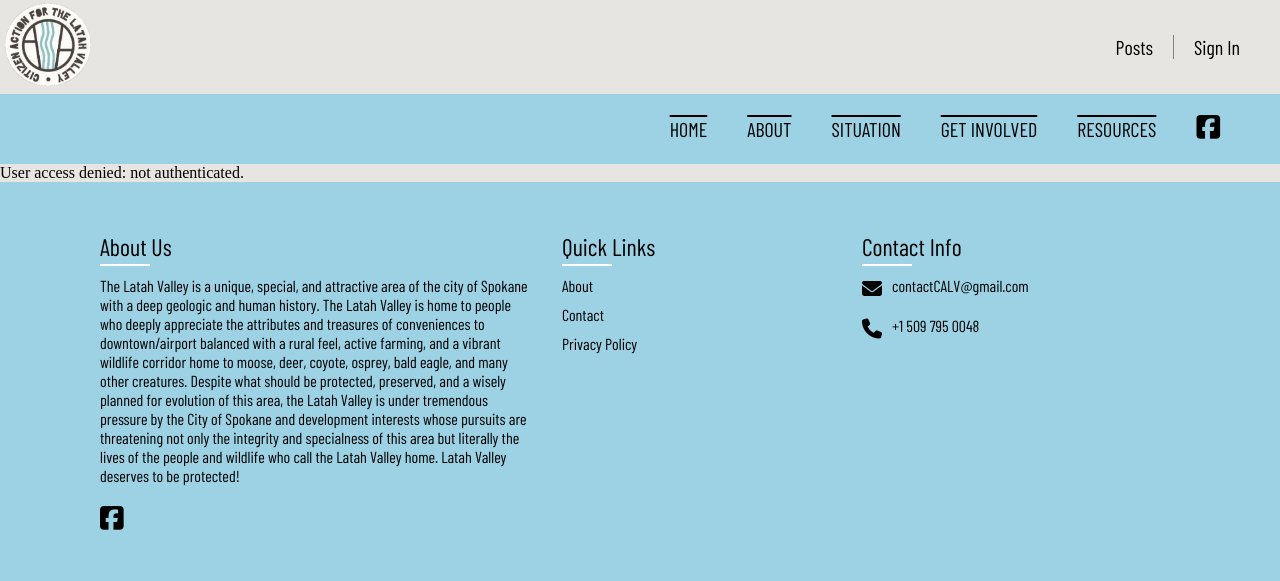
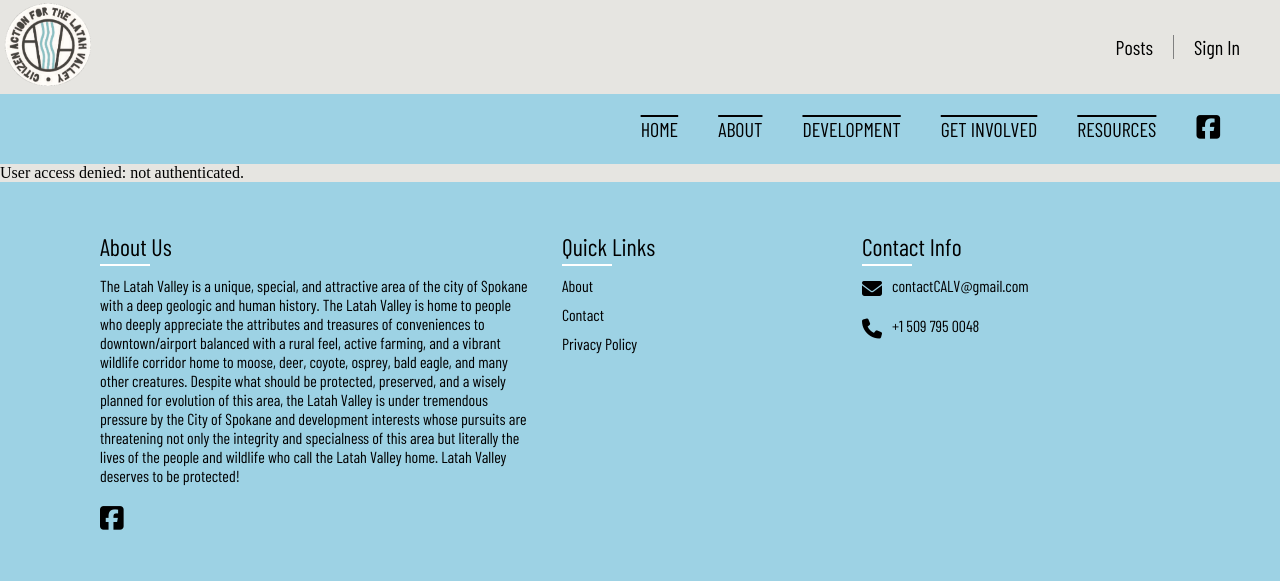
Before and after one commit to coder-18m/django, a Django app: page /mdmbers/create_profile_page/ in a window 1280 px wide. Shown: the top 581 px of the page. Run offline with Django 4.2, Linux system fonts and the light colour scheme; some libraries are stand-ins or nearby versions; some web fonts are replaced.

Commit message:
changed situation to development on nav bar

```diff
--- a/thesite/templates/base.html
+++ b/thesite/templates/base.html
@@ -101,8 +101,8 @@
 <!-- href="javascript:void(0)" -->
 
       <li>
-        <label for="btn-2" class="show">Situation +</label>
-        <a href="#">Situation</a>
+        <label for="btn-2" class="show">Development +</label>
+        <a href="#">Development</a>
         <input class="nav-input" type="checkbox" id="btn-2">
         <ul class="ul-li-ul">
           <li><a class="sub-a" href="{% url 'developsum' %}">Development Sum.</a></li>
```
